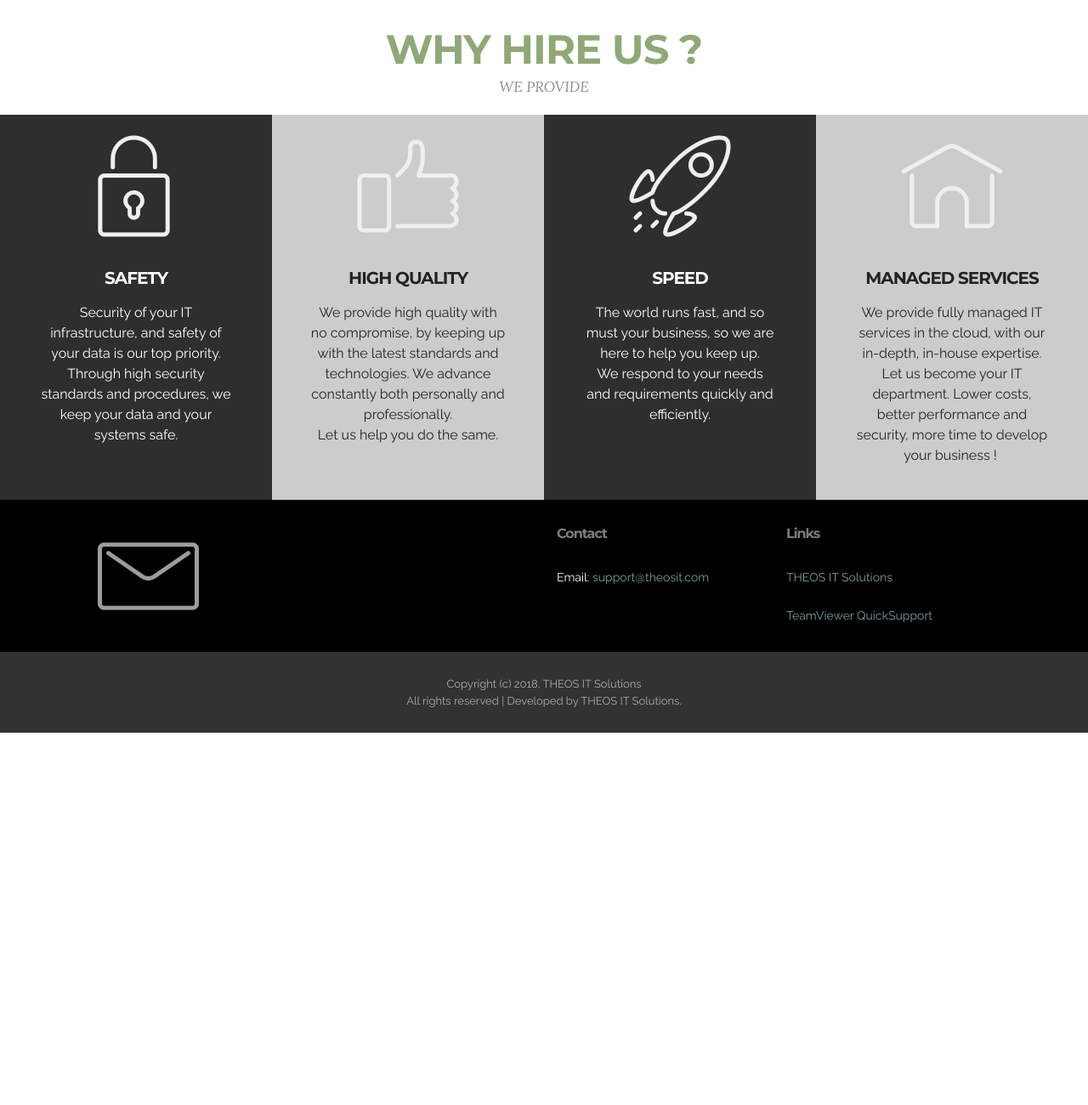
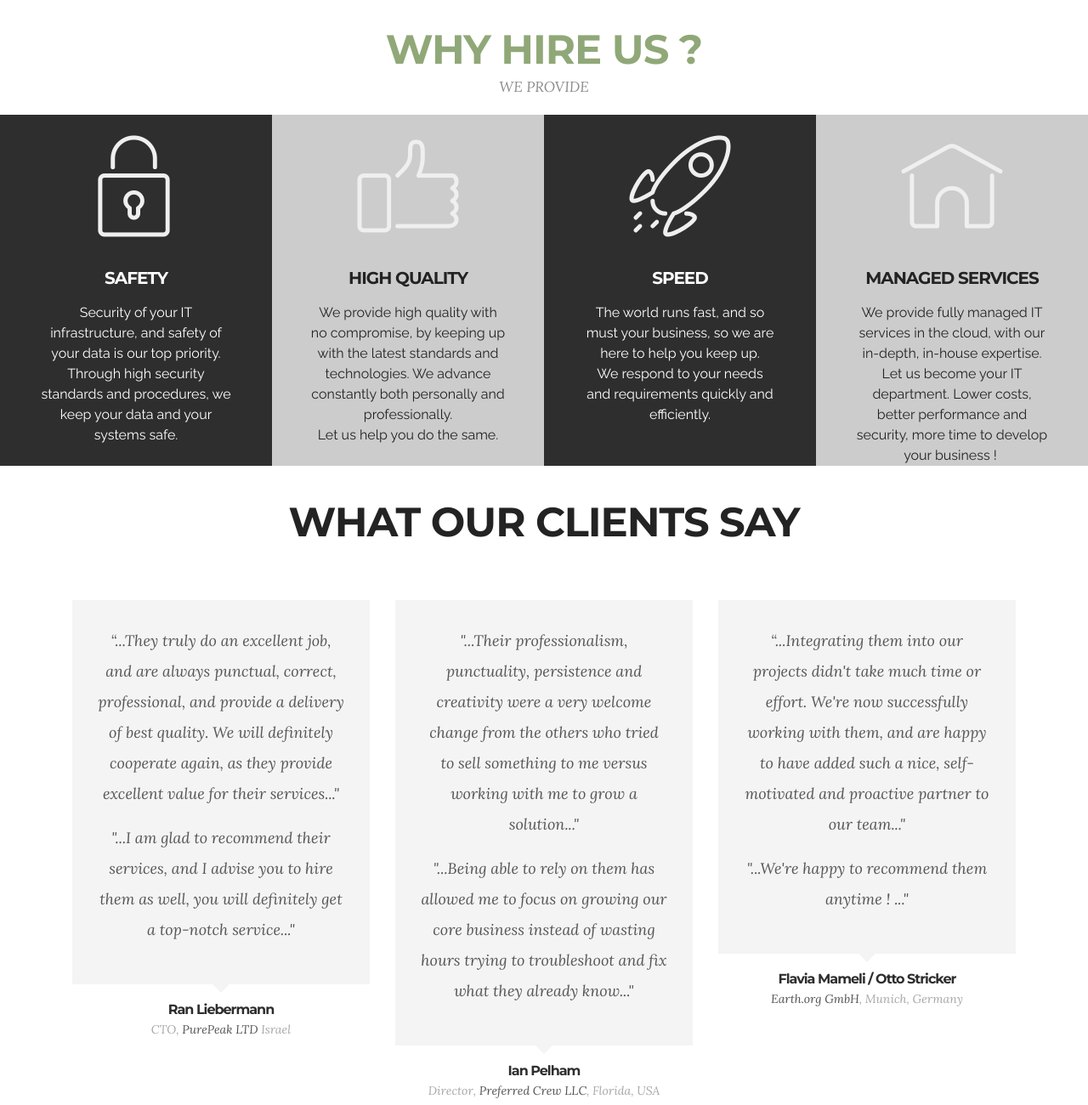
Before and after one commit to theosit/theosit.github.io, a plain HTML site: page index.html in a window 1280 px wide. Shown: the part 1080-2380 px from the top of the page at 85% size. Before the commit the page ends 1942 px from the top, so only its background shows below. Drawn offline with Linux system fonts and the light colour scheme; files whose address does not match are found by name.

Commit message:
Add files via upload

```diff
--- a/index.html
+++ b/index.html
@@ -45,7 +45,7 @@
                         <div class="hamburger-icon"></div>
                     </button>
 
-                    <ul class="nav-dropdown collapse pull-xs-right nav navbar-nav navbar-toggleable-sm" id="exCollapsingNavbar"><li class="nav-item"><a class="nav-link link" href="index.html">HOME</a></li><li class="nav-item"><a class="nav-link link" href="about.html">ABOUT US</a></li><li class="nav-item dropdown open"><a class="nav-link link dropdown-toggle" data-toggle="dropdown-submenu" href="page1.html#features3-3" aria-expanded="true">SERVICES</a><div class="dropdown-menu"><a class="dropdown-item" href="it-infrastructure.html">IT Infrastructure<br></a><a class="dropdown-item" href="virtualization.html">Virtualization</a><a class="dropdown-item" href="networking.html">Networking<br></a><a class="dropdown-item" href="web-and-email.html">Web / E-mail solutions<br></a><a class="dropdown-item" href="security.html">Security<br></a><a class="dropdown-item" href="privacy.html">Privacy / Reputation protection<br></a><a class="dropdown-item" href="it-consulting.html">IT Consulting / Support<br></a><a class="dropdown-item" href="education.html">IT Education / Training<br></a><a class="dropdown-item" href="other.html">Other services<br></a></div></li><li class="nav-item dropdown"><a class="nav-link link" href="contact.html" aria-expanded="false">CONTACT US<br></a></li></ul>
+                    <ul class="nav-dropdown collapse pull-xs-right nav navbar-nav navbar-toggleable-sm" id="exCollapsingNavbar"><li class="nav-item"><a class="nav-link link" href="index.html">HOME</a></li><li class="nav-item"><a class="nav-link link" href="about.html">ABOUT US</a></li><li class="nav-item dropdown"><a class="nav-link link dropdown-toggle" data-toggle="dropdown-submenu" href="page1.html#features3-3" aria-expanded="false">SERVICES</a><div class="dropdown-menu"><a class="dropdown-item" href="it-infrastructure.html">IT Infrastructure<br></a><a class="dropdown-item" href="virtualization.html">Virtualization</a><a class="dropdown-item" href="networking.html">Networking<br></a><a class="dropdown-item" href="web-and-email.html">Web / E-mail solutions<br></a><a class="dropdown-item" href="security.html">Security<br></a><a class="dropdown-item" href="privacy.html">Privacy / Reputation protection<br></a><a class="dropdown-item" href="it-consulting.html">IT Consulting / Support<br></a><a class="dropdown-item" href="other.html">Other services<br></a></div></li><li class="nav-item dropdown"><a class="nav-link link" href="contact.html" aria-expanded="false">CONTACT US<br></a></li></ul>
                     <button hidden="" class="navbar-toggler navbar-close" type="button" data-toggle="collapse" data-target="#exCollapsingNavbar">
                         <div class="close-icon"></div>
                     </button>
@@ -58,7 +58,7 @@
 
 </section>
 
-<section class="engine"><a rel="external" href="https://mobirise.com">Mobirise Website Maker</a></section><section class="mbr-section article mbr-parallax-background mbr-after-navbar" id="msg-box8-q" style="background-image: url(assets/images/mbr-2000x2000.jpg); padding-top: 120px; padding-bottom: 40px;">
+<section class="engine"><a rel="external" href="http://www.theosit.com">THEOS-IT</a></section><section class="mbr-section article mbr-parallax-background mbr-after-navbar" id="msg-box8-q" style="background-image: url(assets/images/mbr-2000x2000.jpg); padding-top: 120px; padding-bottom: 40px;">
 
     <div class="mbr-overlay" style="opacity: 0.5; background-color: rgb(34, 34, 34);">
     </div>
@@ -152,7 +152,7 @@
 
     <div class="mbr-cards-row row striped">
 
-        <div class="mbr-cards-col col-xs-12 col-lg-3" style="padding-top: 0px; padding-bottom: 40px;">
+        <div class="mbr-cards-col col-xs-12 col-lg-3" style="padding-top: 0px; padding-bottom: 0px;">
             <div class="container">
                 <div class="card cart-block">
                     <div class="card-img"><span class="mbri-lock mbr-iconfont mbr-iconfont-features2" style="color: rgb(239, 239, 239);"></span></div>
@@ -165,7 +165,7 @@
                 </div>
             </div>
         </div>
-        <div class="mbr-cards-col col-xs-12 col-lg-3" style="padding-top: 0px; padding-bottom: 40px;">
+        <div class="mbr-cards-col col-xs-12 col-lg-3" style="padding-top: 0px; padding-bottom: 0px;">
             <div class="container">
                 <div class="card cart-block">
                     <div class="card-img"><span class="mbri-like mbr-iconfont mbr-iconfont-features2" style="color: rgb(239, 239, 239);"></span></div>
@@ -178,7 +178,7 @@
                 </div>
             </div>
         </div>
-        <div class="mbr-cards-col col-xs-12 col-lg-3" style="padding-top: 0px; padding-bottom: 40px;">
+        <div class="mbr-cards-col col-xs-12 col-lg-3" style="padding-top: 0px; padding-bottom: 0px;">
             <div class="container">
                 <div class="card cart-block">
                     <div class="card-img"><span class="mbri-rocket mbr-iconfont mbr-iconfont-features2" style="color: rgb(239, 239, 239);"></span></div>
@@ -191,7 +191,7 @@
                 </div>
             </div>
         </div>
-        <div class="mbr-cards-col col-xs-12 col-lg-3" style="padding-top: 0px; padding-bottom: 40px;">
+        <div class="mbr-cards-col col-xs-12 col-lg-3" style="padding-top: 0px; padding-bottom: 0px;">
             <div class="container">
                 <div class="card cart-block">
                     <div class="card-img"><span class="mbri-home mbr-iconfont mbr-iconfont-features2" style="color: rgb(239, 239, 239);"></span></div>
@@ -207,6 +207,66 @@
 
 
     </div>
+</section>
+
+<section class="mbr-section" id="testimonials1-6w" style="background-color: rgb(255, 255, 255); padding-top: 40px; padding-bottom: 40px;">
+
+
+
+        <div class="mbr-section mbr-section__container mbr-section__container--middle">
+            <div class="container">
+                <div class="row">
+                    <div class="col-xs-12 text-xs-center">
+                        <h3 class="mbr-section-title display-2">WHAT OUR CLIENTS SAY</h3>
+
+                    </div>
+                </div>
+            </div>
+        </div>
+
+
+    <div class="mbr-testimonials mbr-section mbr-section-nopadding">
+        <div class="container">
+            <div class="row">
+
+                <div class="col-xs-12 col-lg-4">
+
+                    <div class="mbr-testimonial card">
+                        <div class="card-block"><p>“...<span style="font-size: 1.125rem; line-height: 2;">They truly do an excellent job, and are always punctual, correct, professional, and provide a delivery of best&nbsp;</span><span style="font-size: 1.125rem; line-height: 2;">quality. We will definitely cooperate again, as they provide excellent value for their services..."</span></p><p>"...I am glad to recommend their services, and I advise you to hire them as well, you will definitely get a top-notch&nbsp;<span style="font-size: 1.125rem; line-height: 2;">service..."</span></p></div>
+                        <div class="mbr-author card-footer">
+
+                            <div class="mbr-author-name">Ran Liebermann</div>
+                            <small class="mbr-author-desc">CTO, <a href="http://www.purepeak.com" class="text-black" target="_blank">PurePeak LTD</a>&nbsp;Israel</small>
+                        </div>
+                    </div>
+                </div><div class="col-xs-12 col-lg-4">
+
+                    <div class="mbr-testimonial card">
+                        <div class="card-block"><p><span style="font-size: 1.125rem; line-height: 2;">"...Their professionalism, punctuality, persistence and creativity were a very welcome change from the others who tried to sell something to me versus working with me to grow a solution..."</span></p><p><span style="font-size: 1.125rem; line-height: 2;">"...Being able to rely on them has allowed me to focus on growing our core business instead of wasting hours trying to troubleshoot and fix what they already know..."</span><br></p></div>
+                        <div class="mbr-author card-footer">
+
+                            <div class="mbr-author-name">Ian Pelham</div>
+                            <small class="mbr-author-desc">Director, <a href="http://www.preferredcrew.com" target="_blank" class="text-black">Preferred Crew LLC</a>, Florida, USA</small>
+                        </div>
+                    </div>
+                </div><div class="col-xs-12 col-lg-4">
+
+                    <div class="mbr-testimonial card">
+                        <div class="card-block"><p>“...Integrating them into our projects didn't take much time or effort. We're now successfully working with them, and are happy to have added such a nice, self-motivated and proactive partner to our team..."</p><p>"...We're happy to recommend them anytime ! ..."</p></div>
+                        <div class="mbr-author card-footer">
+
+                            <div class="mbr-author-name">Flavia Mameli / Otto Stricker</div>
+                            <small class="mbr-author-desc"><a href="http://www.earth.org" target="_blank" class="text-black">Earth.org GmbH</a>, Munich, Germany</small>
+                        </div>
+                    </div>
+                </div>
+
+            </div>
+
+        </div>
+
+    </div>
+
 </section>
 
 <section class="mbr-section mbr-section-md-padding mbr-footer footer1" id="contacts1-p" style="background-color: rgb(0, 0, 0); padding-top: 30px; padding-bottom: 30px;">
```
Also changed, not shown: about.html (+2 -2 lines), contact.html (+4 -4 lines), it-consulting.html (+2 -2 lines), it-infrastructure.html (+2 -2 lines), networking.html (+3 -3 lines), other.html (+2 -2 lines), privacy.html (+2 -2 lines), security.html (+2 -2 lines), virtualization.html (+2 -2 lines), web-and-email.html (+2 -2 lines).
